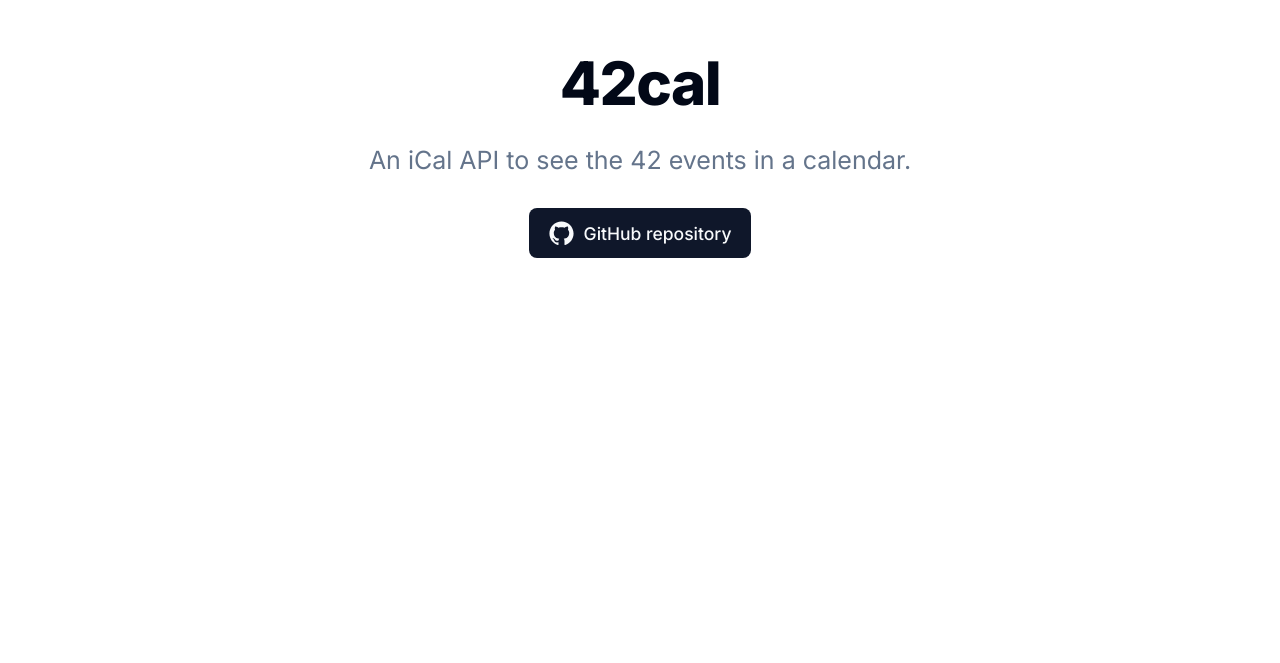
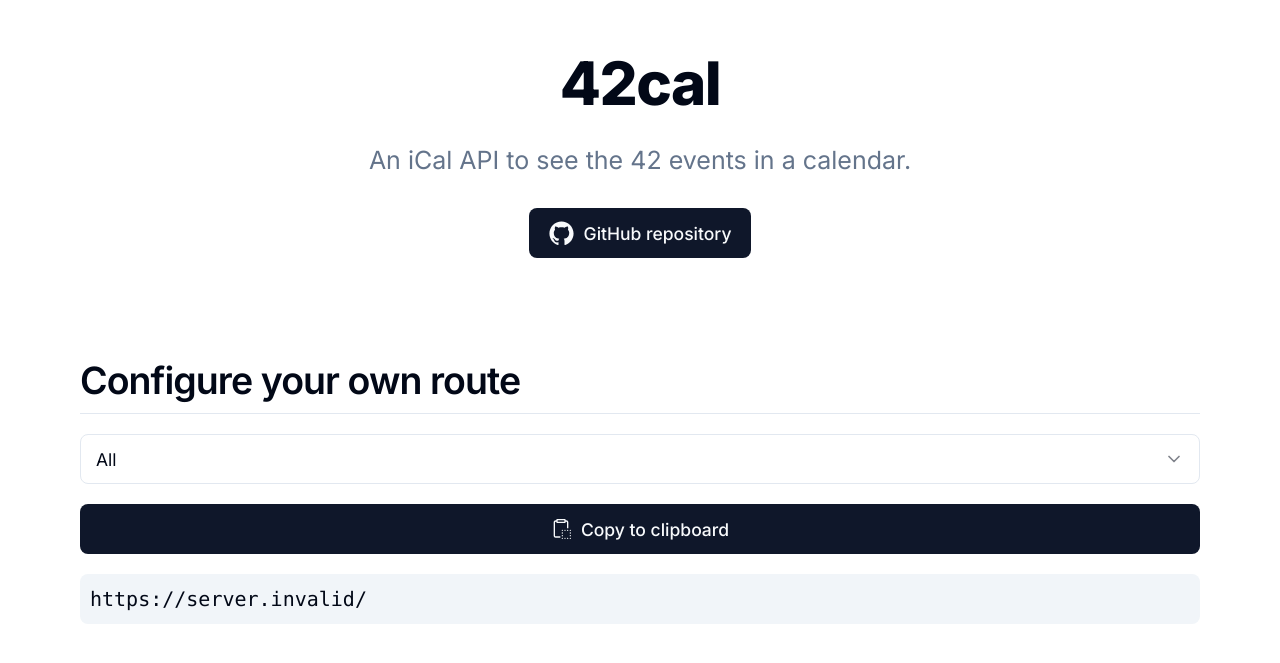
Before and after one commit to valfur03/42cal-web, a Next.js app: page / in a window 1280 px wide. Shown: the part 107-770 px from the top of the page. Built offline with nearby package versions, Linux system fonts and the light colour scheme; no server answers.

Commit message:
feat: add the QueryGenerator to the Home page

```diff
--- a/src/app/page.tsx
+++ b/src/app/page.tsx
@@ -3,10 +3,11 @@ import { Button } from "@/components/ui/button";
 import Link from "next/link";
 import { GITHUB_PROJECT_URL } from "@/common/constants/meta";
 import { GitHubLogoIcon } from "@radix-ui/react-icons";
+import { QueryGenerator } from "@/components/query-generator/query-generator";
 
 export default function Home() {
   return (
-    <main className="flex min-h-screen flex-col items-center justify-start px-8 py-16 md:px-16 md:py-32 mx-auto max-w-6xl">
+    <main className="flex w-screen min-h-screen flex-col items-center justify-start px-8 py-16 md:px-16 md:py-32 mx-auto max-w-6xl">
       <TypographyH1>42cal</TypographyH1>
       <TypographyLead className="my-2 md:my-6 text-center">
         An iCal API to see the 42 events in a calendar.
@@ -16,6 +17,7 @@ export default function Home() {
           <GitHubLogoIcon className="h-5 w-5 mr-2" /> GitHub repository
         </Link>
       </Button>
+      <QueryGenerator />
     </main>
   );
 }
```
